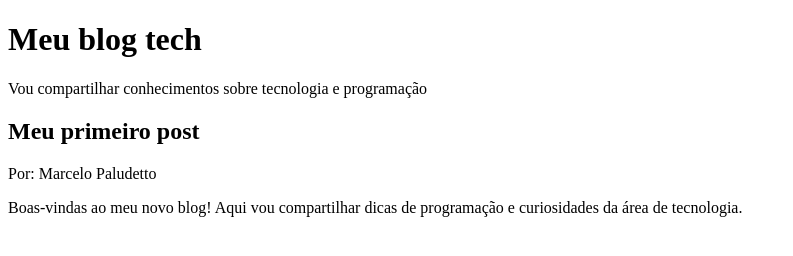
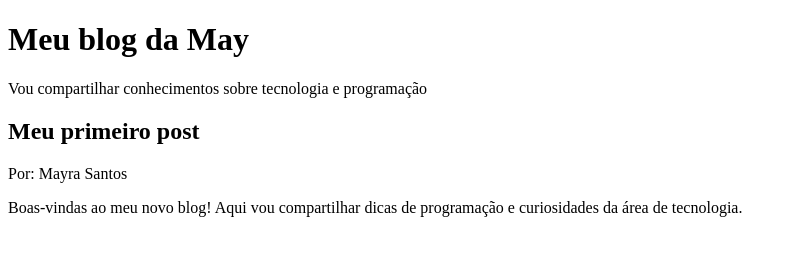
Before and after one commit to mayrasantospinheiro-spec/blog-da-may, a plain HTML site: page index.html in a window 1280 px wide. Shown: the whole page, without its empty margins (0-793 px from the left). Drawn offline with Linux system fonts and the light colour scheme.

Commit message:
AUTERA TEXTOS

```diff
--- a/index.html
+++ b/index.html
@@ -11,13 +11,13 @@
 
 <body>
     <header>
-        <h1>Meu blog tech</h1>
+        <h1>Meu blog da May</h1>
         <p>Vou compartilhar conhecimentos sobre tecnologia e programação</p>
     </header>
 
     <main>
         <h2>Meu primeiro post</h2>
-        <p>Por: Marcelo Paludetto</p>
+        <p>Por: Mayra Santos</p>
         <p>Boas-vindas ao meu novo blog! Aqui vou compartilhar dicas de programação e curiosidades da área de
             tecnologia.</p>
     </main>
```
